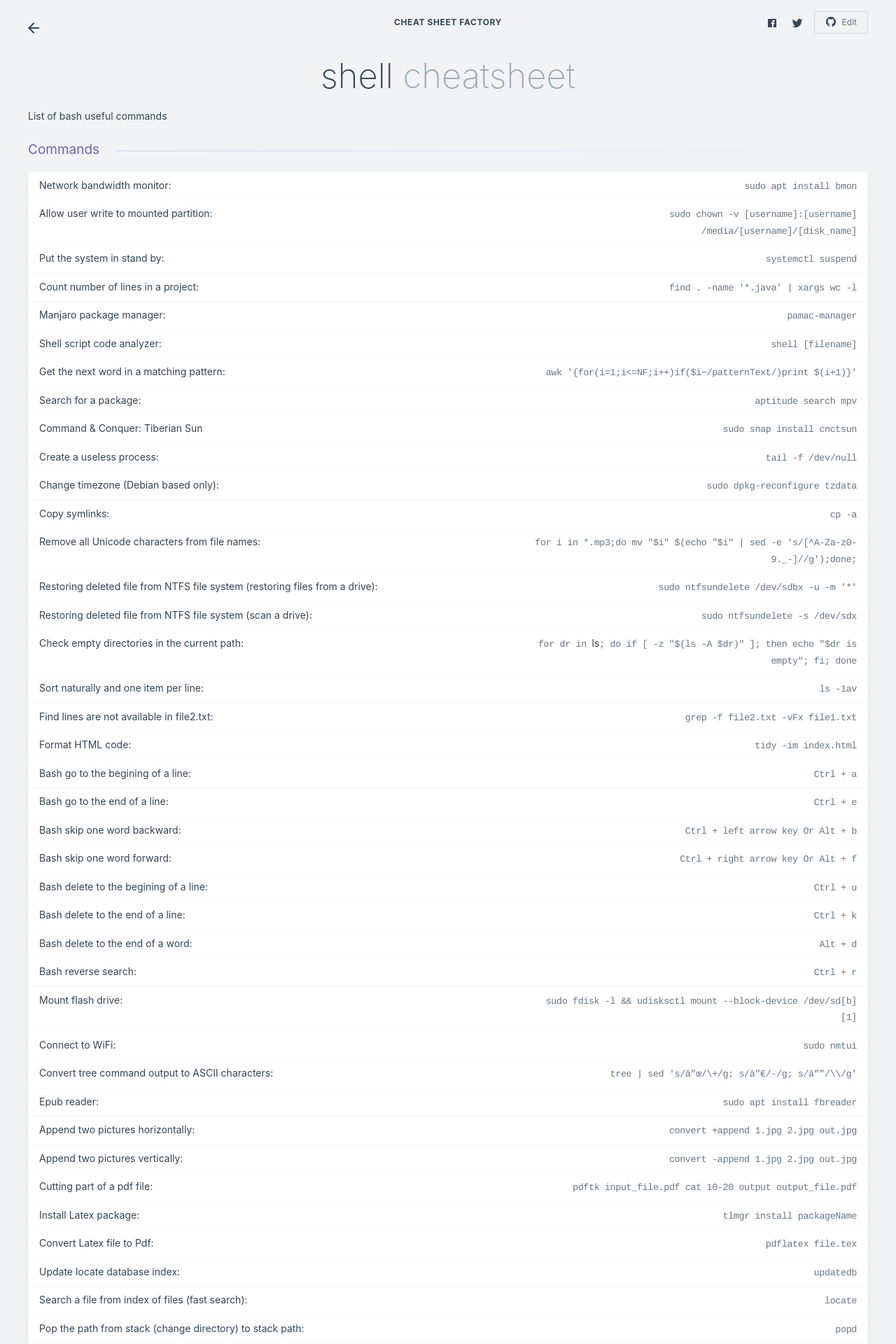
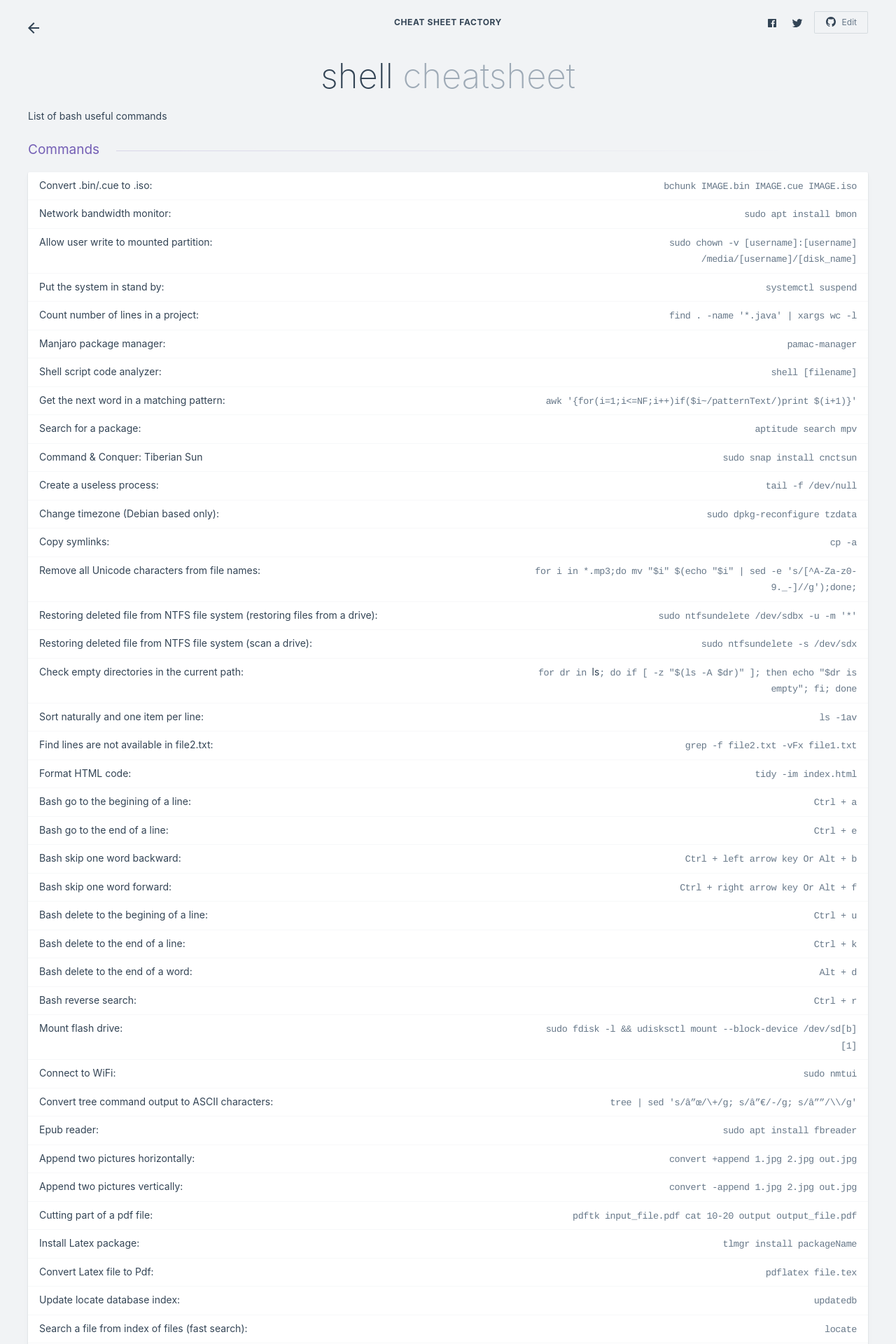
Before and after one commit to kasramp/cheat-sheet-factory, a Jekyll site: the page built from linux/shell.md, in a window 1280 px wide. Shown: the top 1920 px of the page at 70% size. Built offline with Jekyll 4.4.1, drawn with Linux system fonts in a browser that asks for light colours; nearby versions of some CDN libraries; part of the change alters nothing that is shown.

Commit message:
Add .bin/.cue conversion command

```diff
--- a/linux/shell.md
+++ b/linux/shell.md
@@ -2,7 +2,7 @@
 title: shell
 category: Linux
 layout: 2017/sheet
-updated: 2020-02-08
+updated: 2020-03-07
 keywords:
     - "shell"
     - "bash"
@@ -17,6 +17,7 @@ Shortcuts
 
 ### Commands
 
+| Convert .bin/.cue to .iso: | `bchunk IMAGE.bin IMAGE.cue IMAGE.iso` |
 | Network bandwidth monitor: | `sudo apt install bmon` |
 | Allow user write to mounted partition: | `sudo chown -v [username]:[username] /media/[username]/[disk_name]` |
 | Put the system in stand by: | `systemctl suspend` |
```
